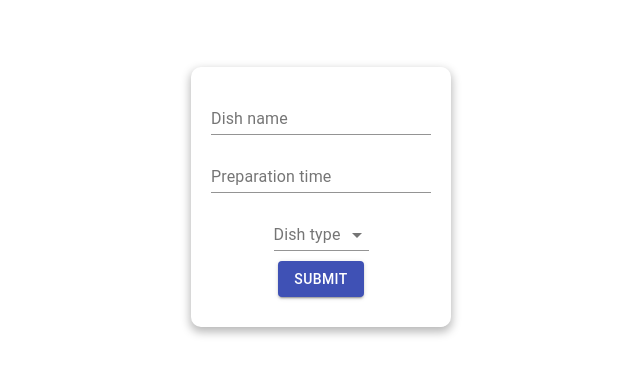
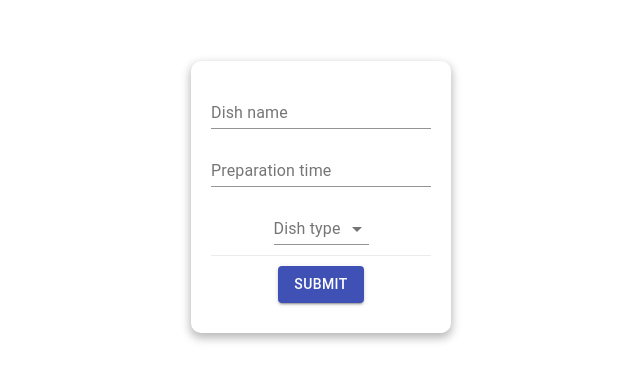
Before and after one commit to gastronleroux/hexo-dishes, a React (Create React App) app: page / in a window 1280 px wide. Shown: the part 203-584 px from the top of the page, without its empty margins (319-959 px from the left). Built offline with nearby package versions, Linux system fonts and the light colour scheme.

Commit message:
adjust some styling

```diff
--- a/src/App.css
+++ b/src/App.css
@@ -6,11 +6,11 @@
   align-items: center;
 }
 .App>form{
-  padding:20px;
-  text-align:center;
+  padding: 20px;
+  text-align: center;
   border-radius: 10px;
   box-shadow: rgb(184, 184, 184) 0px 4px 10px 1px;
 }
 .App>form>*{
-  margin-bottom:10px;
+  margin-bottom: 10px;
 }
--- a/src/DishesForm.js
+++ b/src/DishesForm.js
@@ -9,6 +9,7 @@ import InputLabel from '@material-ui/core/InputLabel';
 import InputMask from 'react-input-mask';
 import Slider from '@material-ui/core/Slider';
 import Typography from '@material-ui/core/Typography';
+import Divider from '@material-ui/core/Divider';
 import dishesFields from './dishesFields';
 import submit from './dishesSubmit';
 
@@ -160,6 +161,7 @@ let DishesForm = props => {
           name="type"
           component={renderSelectField}
           label="Dish type"
+          id="dishTypeField"
           onChange={handleChangeDishType}
         >
           <option />
@@ -168,6 +170,7 @@ let DishesForm = props => {
           <option value={'sandwich'}>Sandwich</option>
         </Field>
     </div>
+    <Divider light/>
     {
       (() => {
           if (dishType==='pizza')
```
